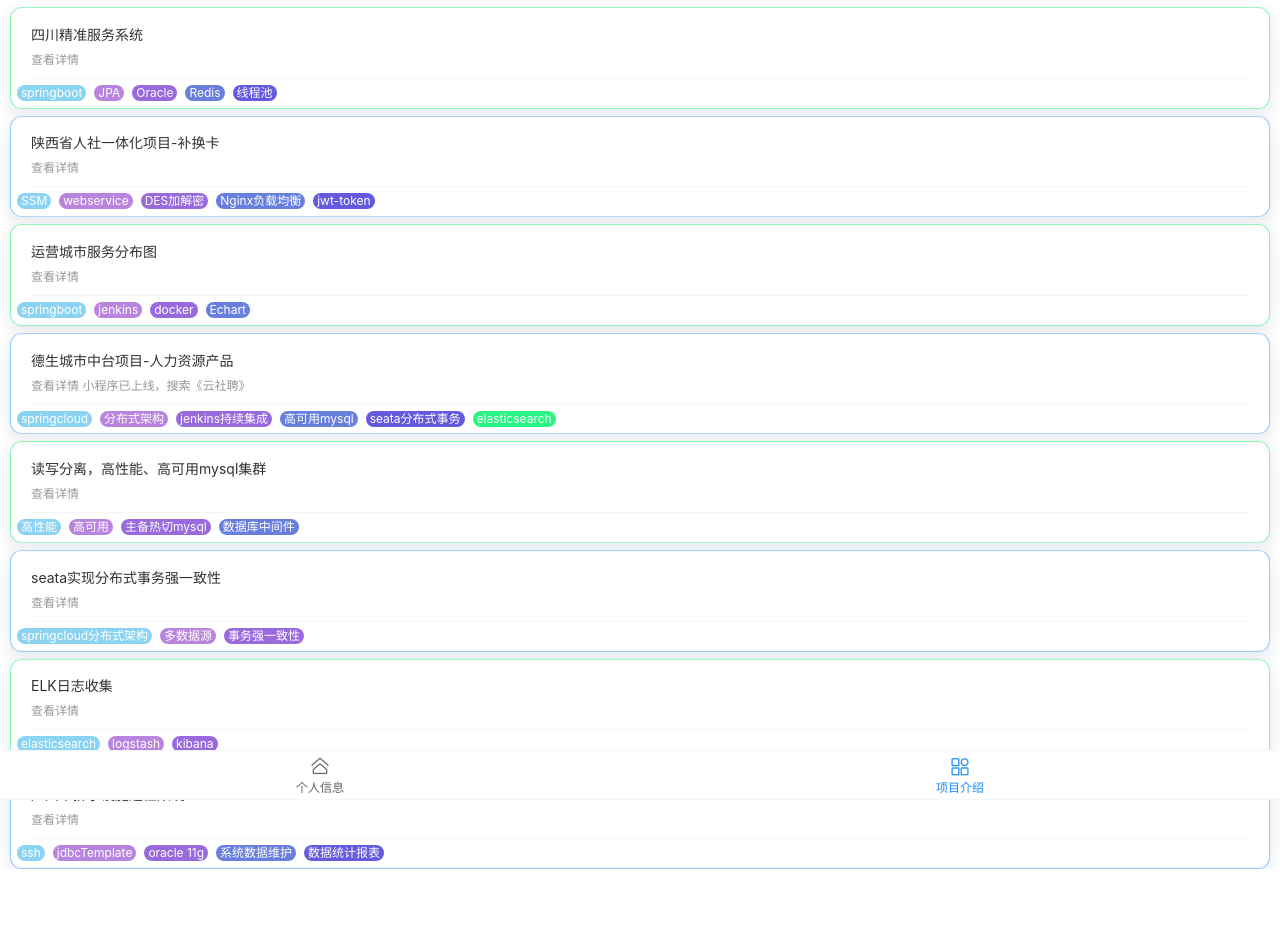
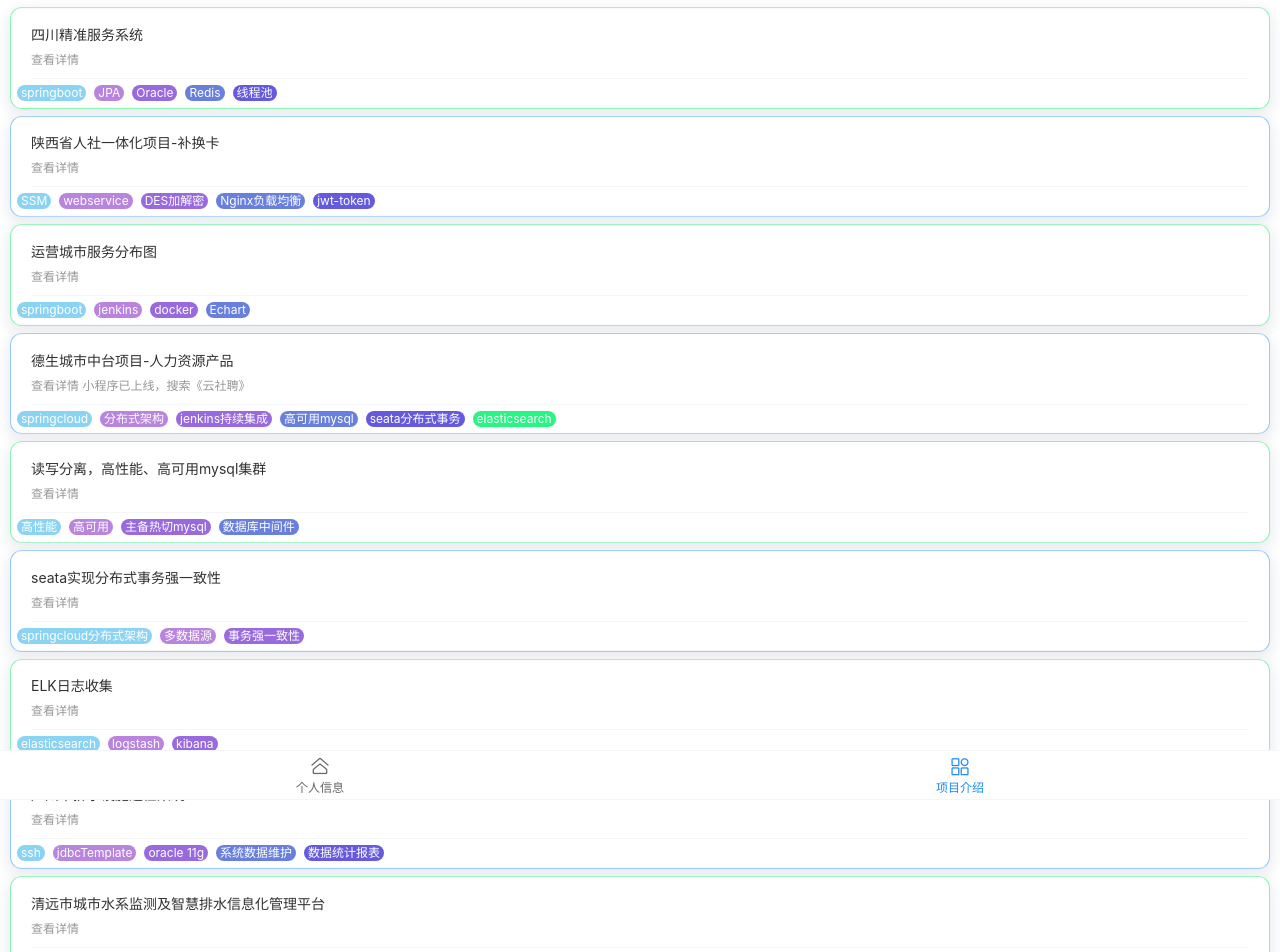
Before and after one commit to liangzhifa/vue-wxgzh, a Vue app: page /#/experience in a window 1280 px wide. Shown: the top 952 px of the page. Before the commit the page ends 869 px from the top, so only its background shows below. Built offline with nearby package versions, Linux system fonts and the light colour scheme.

Commit message:
增加项目经历

```diff
--- a/src/assets/data/data.js
+++ b/src/assets/data/data.js
@@ -89,6 +89,27 @@ const exprienceListData = [
         desc: '查看详情',
         tag: ["ssh", "jdbcTemplate", "oracle 11g", "系统数据维护", "数据统计报表"],
         details: '详情'
+    },
+    {
+        title: '清远市城市水系监测及智慧排水信息化管理平台',
+        company: '奥格智能科技有限公司',
+        project_time: '2020.06-2020.09',
+        project_desc: '该项目是清远市城市水系监测及智慧排水信息化管理一体化平台，包含众多模块：黑臭水体监控系统（水质整治信息、基础信息管理、河湖名录、监测信息、水环境容量计算、水质预测）；' +
+            '厂网河一体化业务系统（排水设施基本管理、设施问题上报处理、在线监测数据接入、运行报告上传）。' +
+            '项目已上线：http://awater.qyzhsl.com:8090/opus-front-sso/authentication/require',
+        project_module: '问题上报及处置管理：1、对巡查和养护过程中所发现的每一类排水设施存在的各种问题进行上报、任务派发、过程记录、处理结果记录，对处理结果进行复核与评价；采用工作流方式驱动，分不同角色办理，可自由流转，可任务代办、转办，办理过程可加注意见与建议。' +
+            '2、问题统计分析，具体包括按区统计问题数量、按人统计问题数量，还包括导出统计表等功能；' +
+            '3、按行政区划、责任单位、上报时间周期等分类统计与查看问题上报和处理情况列表，查看上报问题在地图上分布情况。',
+        project_responsibilities: '采用h5移动端页面的方式实现问题上报功能，项目亮点就是大文件分片上传和断点续传。' +
+            '核心思路：前端对文件进行分片，并且发送文件的唯一标识（文件名、类型、大小或者其他属性进行md5摘要计算可得）、分片索引（第几个分片）、分片总数、文件名称（方便合并后的文件名称）；' +
+            '前端用递归方式将分片传输到后台，后台判断分片索引等于分片总数就开始合并，通过流输出追加的方式合并文件。' +
+            '断点续传：网络波动情况下，文件传输不完整，所以前端在文件上传的时候根据文件的唯一标识查询后台，然后再确定要上传哪些分片。',
+        project_skill_desc: '该项目采用分模块服务的方式：每个模块独立一个服务，然后都集成同一个地址的单点登录（SSO），所有请求都统一由NGINX来转发，所以对外只暴露一个地址和端口。而且根据服务访问情况，同一个服务部署多份实现服务的负载均衡。',
+        project_img: true,
+        img_url: 'http://images.zhifa.tech/%E5%BE%AE%E4%BF%A1%E5%9B%BE%E7%89%87_20200904140205.png',
+        desc: '查看详情',
+        tag: ["springboot", "大文件分片上传", "极速秒传和断点续传", "vue element UI"],
+        details: '详情'
     }
 ];
 export default exprienceListData;
--- a/src/components/Me.vue
+++ b/src/components/Me.vue
@@ -224,11 +224,12 @@
                     'http://images.zhifa.tech/%E5%B9%BF%E5%B7%9E%E6%8E%92%E6%B0%B4%E5%B7%A1%E6%A3%80pc%281%29.png',
                     'http://images.zhifa.tech/%E6%B1%A1%E6%B3%A5%E5%B9%B2%E5%8C%96%E6%83%85%E5%86%B5.png',
                     'http://images.zhifa.tech/%E5%B9%B2%E5%8C%96%E6%B1%A1%E6%B3%A5%E7%84%9A%E7%83%A7%E5%A4%84%E7%BD%AE%E7%BB%9F%E8%AE%A1.png',
-                    'http://images.zhifa.tech/%E5%B7%A1%E6%A3%80app5%E5%90%881.jpg'
-                   /* 'http://images.zhifa.tech/%E6%95%99%E5%AD%A6%E6%A5%BC.jpg',
-                    'http://images.zhifa.tech/%E9%97%A8%E5%8F%A3%E7%99%BD%E8%A1%A3.jpg',
-                    'http://images.zhifa.tech/%E9%92%9F%E6%B5%B7%E6%A5%BC.jpg',
-                    'http://images.zhifa.tech/%E7%8F%AD%E7%BA%A7%E6%A0%A1%E9%97%A8%E5%8F%A3.jpg'*/
+                    'http://images.zhifa.tech/%E5%B7%A1%E6%A3%80app5%E5%90%881.jpg',
+                    'http://images.zhifa.tech/%E5%BE%AE%E4%BF%A1%E5%9B%BE%E7%89%87_20200904140205.png',
+                    /* 'http://images.zhifa.tech/%E6%95%99%E5%AD%A6%E6%A5%BC.jpg',
+                     'http://images.zhifa.tech/%E9%97%A8%E5%8F%A3%E7%99%BD%E8%A1%A3.jpg',
+                     'http://images.zhifa.tech/%E9%92%9F%E6%B5%B7%E6%A5%BC.jpg',
+                     'http://images.zhifa.tech/%E7%8F%AD%E7%BA%A7%E6%A0%A1%E9%97%A8%E5%8F%A3.jpg'*/
                 ]
             }
         }
--- a/src/router/index.js
+++ b/src/router/index.js
@@ -26,7 +26,7 @@ const routes = [
   {
     path: '/',
     name: 'main',
-    redirect: "/img",
+    redirect: "/me",
     component: Main,
     children:[
       {
```
